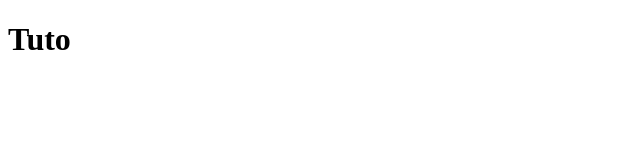
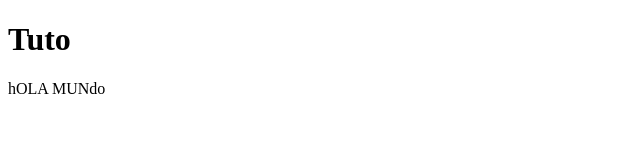
Before and after one commit to ml2191337-commits/CineChido, a plain HTML site: page index.html in a window 1280 px wide. Shown: the whole page, without its empty margins (0-640 px from the left). Drawn offline with Linux system fonts and the light colour scheme.

Commit message:
se hixo el hola mundo

```diff
--- a/index.html
+++ b/index.html
@@ -7,5 +7,6 @@
 </head>
 <body>
     <h1> Tuto </h1>
+    <p> hOLA MUNdo </p>
 </body>
 </html>
```
